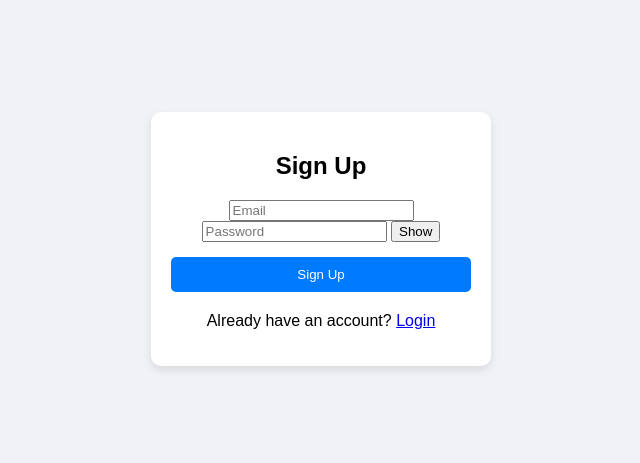
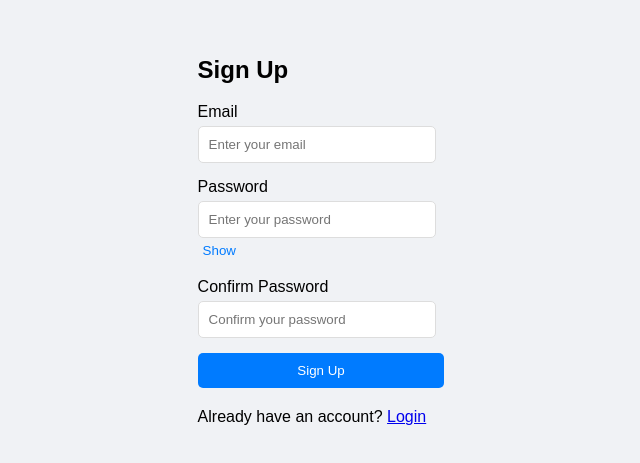
Before and after one commit to Nordall30/complain.site, a plain HTML site: page signup.html in a window 1280 px wide. Shown: the part 161-624 px from the top of the page, without its empty margins (319-959 px from the left). Drawn offline with Linux system fonts and the light colour scheme.

Commit message:
Update signup.html

```diff
--- a/signup.html
+++ b/signup.html
@@ -1,20 +1,32 @@
 <!DOCTYPE html>
-<html>
+<html lang="en">
 <head>
+  <meta charset="UTF-8">
+  <meta name="viewport" content="width=device-width, initial-scale=1.0">
   <title>Sign Up</title>
-  <link rel="stylesheet" type="text/css" href="styles.css">
+  <link rel="stylesheet" href="styles.css">
 </head>
 <body>
-  <div class="login-container">
+  <div class="form-container">
     <h2>Sign Up</h2>
-    <input type="email" id="email" placeholder="Email" required>
-    <div class="password-container">
-      <input type="password" id="password" placeholder="Password" required>
-      <button type="button" id="togglePassword">Show</button>
-    </div>
-    <div class="button-container">
-      <button id="signupButton">Sign Up</button>
-    </div>
+    <form id="signupForm">
+      <div class="form-group">
+        <label for="email">Email</label>
+        <input type="email" id="email" placeholder="Enter your email" required>
+      </div>
+      <div class="form-group">
+        <label for="password">Password</label>
+        <input type="password" id="password" placeholder="Enter your password" required>
+        <button type="button" id="togglePassword">Show</button>
+      </div>
+      <div class="form-group">
+        <label for="confirmPassword">Confirm Password</label>
+        <input type="password" id="confirmPassword" placeholder="Confirm your password" required>
+      </div>
+      <div class="button-container">
+        <button type="submit" id="signupButton">Sign Up</button>
+      </div>
+    </form>
     <p>Already have an account? <a href="index.html">Login</a></p>
   </div>
   <script type="module" src="signup.js"></script>
```
